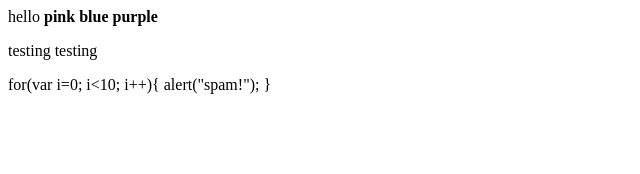
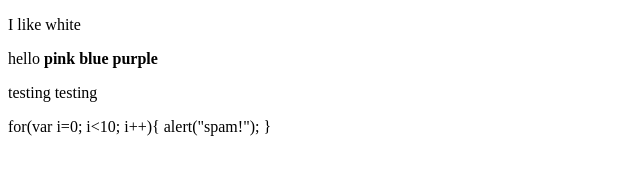
Before and after one commit to jjanicefong/MDIA-LAB03, a plain HTML site: page index.html in a window 1280 px wide. Shown: the whole page, without its empty margins (0-640 px from the left). Drawn offline with Linux system fonts and the light colour scheme.

Commit message:
I LIKE WHITE

```diff
--- a/index.html
+++ b/index.html
@@ -4,6 +4,7 @@
 		<title>SPAM</title>
 	</head>
 	<body>
+		<p>I like white</p>
 		hello <b>pink blue purple</b>
 			<p>testing testing</p
 		<script>
```
